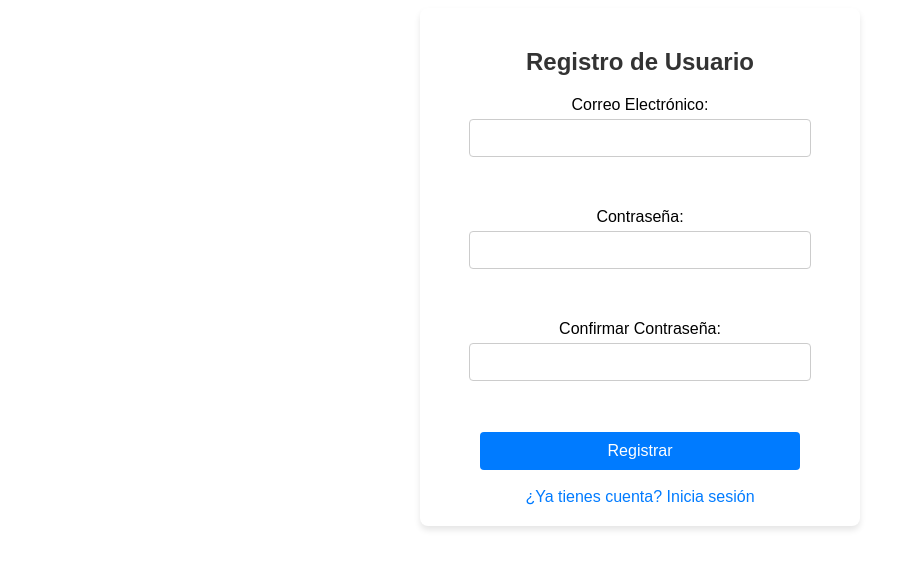
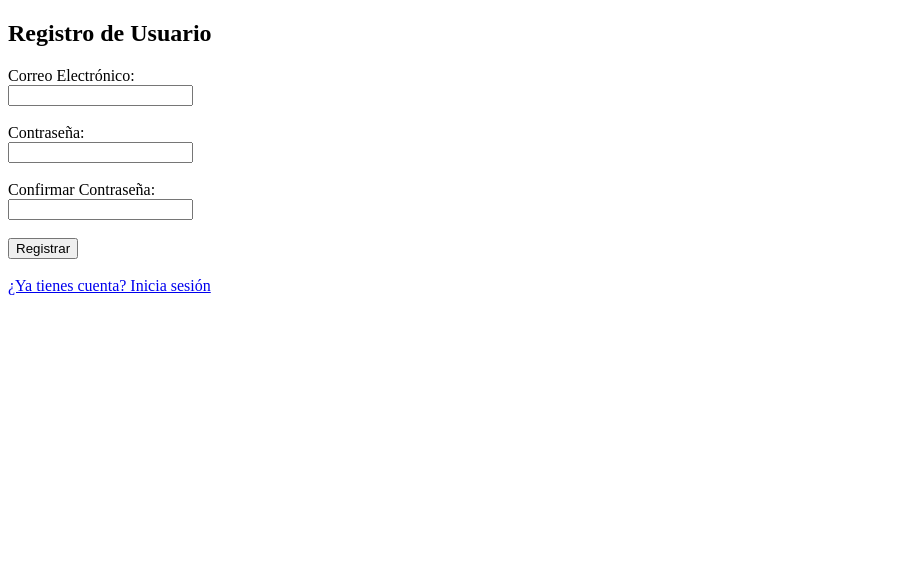
Before and after one commit to Impasse-AJ/Proyecto_Dani, a PHP site: page /Proyecto_Dani/registro.php in a window 1280 px wide. Shown: the top 569 px of the page, without its empty margins (0-915 px from the left). Run offline with PHP 8.4, Linux system fonts and the light colour scheme; some libraries are stand-ins or nearby versions.

Commit message:
codigoOrganizao

```diff
--- a/correo.php
+++ b/correo.php
@@ -1,11 +1,13 @@
 <?php
+
 use PHPMailer\PHPMailer\PHPMailer;
 use PHPMailer\PHPMailer\Exception;
 
 require 'vendor/autoload.php';  // Asegúrate de tener PHPMailer instalado y autoload configurado
 
 // Configuración de Mailtrap (separada para facilitar cambios)
-function configurarMailtrap(PHPMailer $mail) {
+function configurarMailtrap(PHPMailer $mail)
+{
     $mail->isSMTP();
     $mail->Host       = 'sandbox.smtp.mailtrap.io';
     $mail->SMTPAuth   = true;
@@ -16,7 +18,8 @@ function configurarMailtrap(PHPMailer $mail) {
 }
 
 // Función para enviar correo de verificación
-function enviarCorreoVerificacion($user_id, $email) {
+function enviarCorreoVerificacion($user_id, $email)
+{
     $mail = new PHPMailer(true);
 
     try {
@@ -40,7 +43,8 @@ function enviarCorreoVerificacion($user_id, $email) {
 }
 
 // Nueva función para enviar un correo de actualización al cambiar el estado del ticket
-function enviarActualizacionTicket($email, $ticket_id, $nuevo_estado, $mensaje_tecnico) {
+function enviarActualizacionTicket($email, $ticket_id, $nuevo_estado, $mensaje_tecnico)
+{
     $mail = new PHPMailer(true);
 
     try {
@@ -67,4 +71,32 @@ function enviarActualizacionTicket($email, $ticket_id, $nuevo_estado, $mensaje_t
         echo "Error al enviar el correo de actualización: {$mail->ErrorInfo}";
     }
 }
-?>
+function enviarCreacionTicket($email, $ticket_id, $asunto, $descripcion)
+{
+    $mail = new PHPMailer(true);
+
+    try {
+        configurarMailtrap($mail);  // Aplicamos configuración de Mailtrap
+
+        // Configuración del correo
+        $mail->setFrom('no-reply@empresa.com', 'Soporte de Empresa');
+        $mail->addAddress($email);
+        $mail->isHTML(true);
+        $mail->Subject = "Confirmación de Creación del Ticket #$ticket_id";
+
+        // Contenido del correo
+        $mail->Body    = "
+            <p>Estimado usuario,</p>
+            <p>Su ticket con ID <strong>$ticket_id</strong> ha sido creado exitosamente.</p>
+            <p><strong>Asunto:</strong> $asunto</p>
+            <p><strong>Descripción:</strong> $descripcion</p>
+            <p>Gracias por contactarnos. Nuestro equipo de soporte se pondrá en contacto con usted en breve.</p>
+            <p>Equipo de Soporte</p>
+        ";
+        $mail->AltBody = "Su ticket #$ticket_id ha sido creado. Asunto: $asunto. Descripción: $descripcion.";
+
+        $mail->send();
+    } catch (Exception $e) {
+        echo "Error al enviar el correo de creación: {$mail->ErrorInfo}";
+    }
+}
--- a/registro.php
+++ b/registro.php
@@ -1,7 +1,6 @@
 <?php
-session_start();
-include 'conexion.php';
-include 'correo.php';
+include 'bd.php'; // Funciones de base de datos
+include 'correo.php'; // Funciones de correo
 
 $error = '';
 
@@ -10,49 +9,29 @@ if ($_SERVER["REQUEST_METHOD"] == "POST") {
     $password = $_POST['password'];
     $confirm_password = $_POST['confirm_password'];
 
+    // Validación de email y dominio
     if (!filter_var($email, FILTER_VALIDATE_EMAIL)) {
-        echo "Formato de correo electrónico no válido.";
-        exit();
+        $error = "Formato de correo electrónico no válido.";
     } else {
         $dominio = substr($email, strpos($email, '@') + 1);
+        $tipo = ($dominio == 'empresa.com') ? 'empleado' : (($dominio == 'soporte.empresa.com') ? 'tecnico' : '');
 
-        if ($dominio == 'empresa.com') {
-            $tipo = 'empleado';
-        } elseif ($dominio == 'soporte.empresa.com') {
-            $tipo = 'tecnico';
-        } else {
+        if (!$tipo) {
             $error = "El dominio del correo electrónico no es válido para ningún tipo de usuario.";
-        }
-
-        if ($password !== $confirm_password) {
+        } elseif ($password !== $confirm_password) {
             $error = "Las contraseñas no coinciden.";
-        }
-
-        if (!$error) {
-            $sql = "SELECT * FROM usuarios WHERE email = '$email'";
-            $result = $pdo->query($sql);
-            $user = $result->fetch();
-
-            if ($user) {
+        } elseif (usuarioExiste($pdo, $email)) {
             $error = "Este correo electrónico ya está registrado.";
         } else {
-                $sql = "INSERT INTO usuarios (email, password, tipo) VALUES ('$email', '$password', '$tipo')";
-                $pdo->query($sql);
-
-                // Obtener el último ID insertado
-                $user_id = $pdo->lastInsertId();
-
-                // Enviar correo de verificación
+            // Registrar usuario y enviar correo de verificación
+            $user_id = registrarUsuario($pdo, $email, $password, $tipo);
             enviarCorreoVerificacion($user_id, $email);
-
             header('Location: registro.php');
             exit();
         }
     }
 }
-}
 ?>
-
 
 <!DOCTYPE html>
 <html lang="es">
@@ -60,102 +39,23 @@ if ($_SERVER["REQUEST_METHOD"] == "POST") {
 <head>
     <meta charset="UTF-8">
     <title>Registro</title>
-    <style>
-        body {
-            font-family: Arial, sans-serif;
-            display: flex;
-            justify-content: center;
-            min-height: 100%;
-        }
-
-        .container {
-            background-color: white;
-            border-radius: 8px;
-            box-shadow: 0 4px 6px rgba(0, 0, 0, 0.1);
-            padding: 20px;
-            width: 100%;
-            max-width: 400px;
-            text-align: center;
-        }
-
-        h2 {
-            margin-bottom: 20px;
-            color: #333;
-        }
-
-        form {
-            display: flex;
-            flex-direction: column;
-            align-items: center;
-        }
-
-        label {
-            margin-bottom: 5px;
-            text-align: center;
-            width: 100%;
-        }
-
-        input[type="email"],
-        input[type="password"] {
-            padding: 10px;
-            margin-bottom: 15px;
-            border: 1px solid #ccc;
-            border-radius: 4px;
-            font-size: 14px;
-            width: 100%;
-            max-width: 320px;
-        }
-
-        button {
-            padding: 10px;
-            background-color: #007bff;
-            color: white;
-            border: none;
-            border-radius: 4px;
-            font-size: 16px;
-            cursor: pointer;
-
-            width: 100%;
-            max-width: 320px;
-        }
-
-        button:hover {
-            background-color: #0056b3;
-        }
-
-        .error {
-            color: red;
-            margin-bottom: 15px;
-            font-size: 14px;
-        }
-
-        a {
-            color: #007bff;
-            text-decoration: none;
-        }
-
-        a:hover {
-            text-decoration: underline;
-        }
-    </style>
 </head>
 
 <body>
-    <div class="container">
     <h2>Registro de Usuario</h2>
 
     <?php if ($error) { ?>
-            <p class="error"><?php echo $error; ?></p>
+        <p style="color: red;"><?php echo $error; ?></p>
     <?php } ?>
 
     <form method="POST" action="registro.php">
-            <label for="email">Correo Electrónico:</label>
+        <label for="email">Correo Electrónico:</label><br>
         <input type="email" name="email" required><br><br>
 
-            <label for="password">Contraseña:</label>
+        <label for="password">Contraseña:</label><br>
         <input type="password" name="password" required><br><br>
 
-            <label for="confirm_password">Confirmar Contraseña:</label>
+        <label for="confirm_password">Confirmar Contraseña:</label><br>
         <input type="password" name="confirm_password" required><br><br>
 
         <button type="submit">Registrar</button>
@@ -163,7 +63,6 @@ if ($_SERVER["REQUEST_METHOD"] == "POST") {
 
     <br>
     <a href="login.php">¿Ya tienes cuenta? Inicia sesión</a>
-    </div>
 </body>
 
 </html>
```
Also changed, not shown: bd.php (added, +107 -0 lines), crear_ticket.php (+15 -4 lines), detalle_ticket.php (+3 -4 lines), editar_ticket.php (+9 -60 lines), mis_tickets.php (+3 -7 lines). Lines whose indentation alone changed are shown as unchanged.
